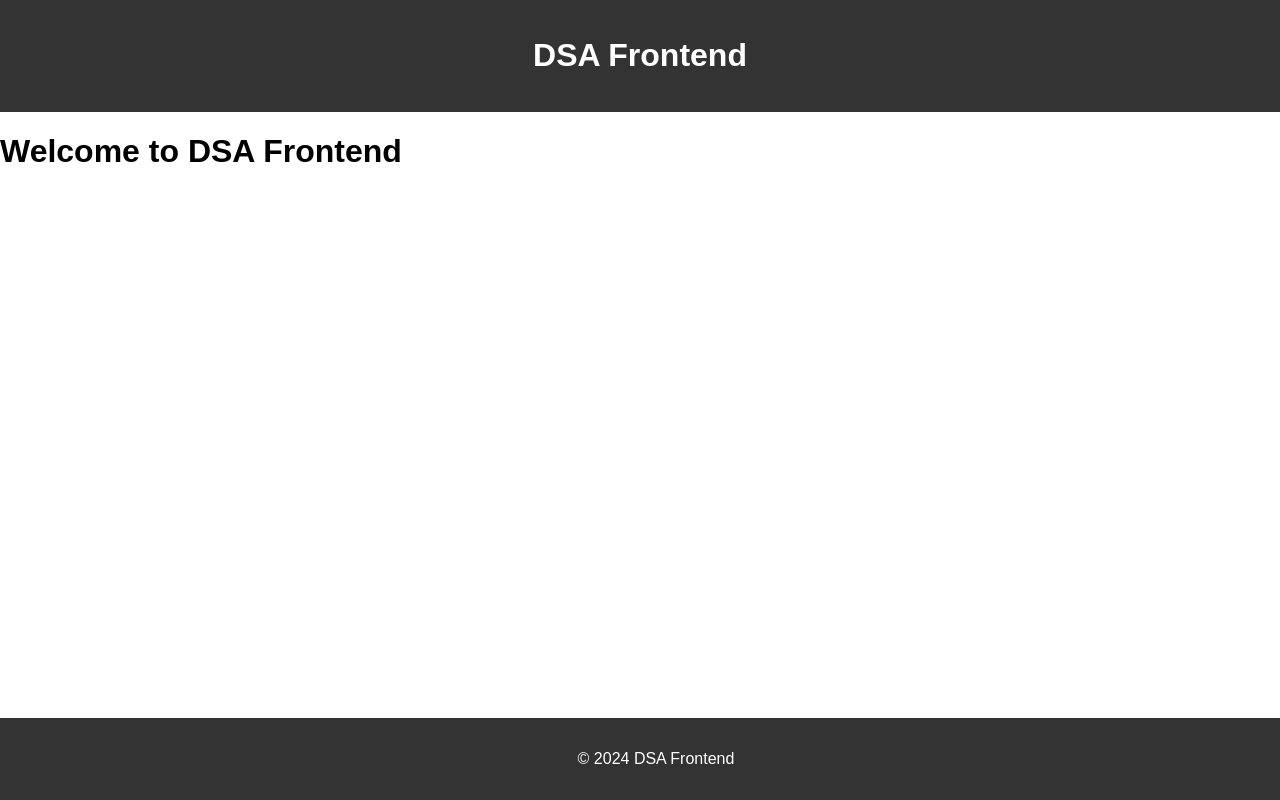
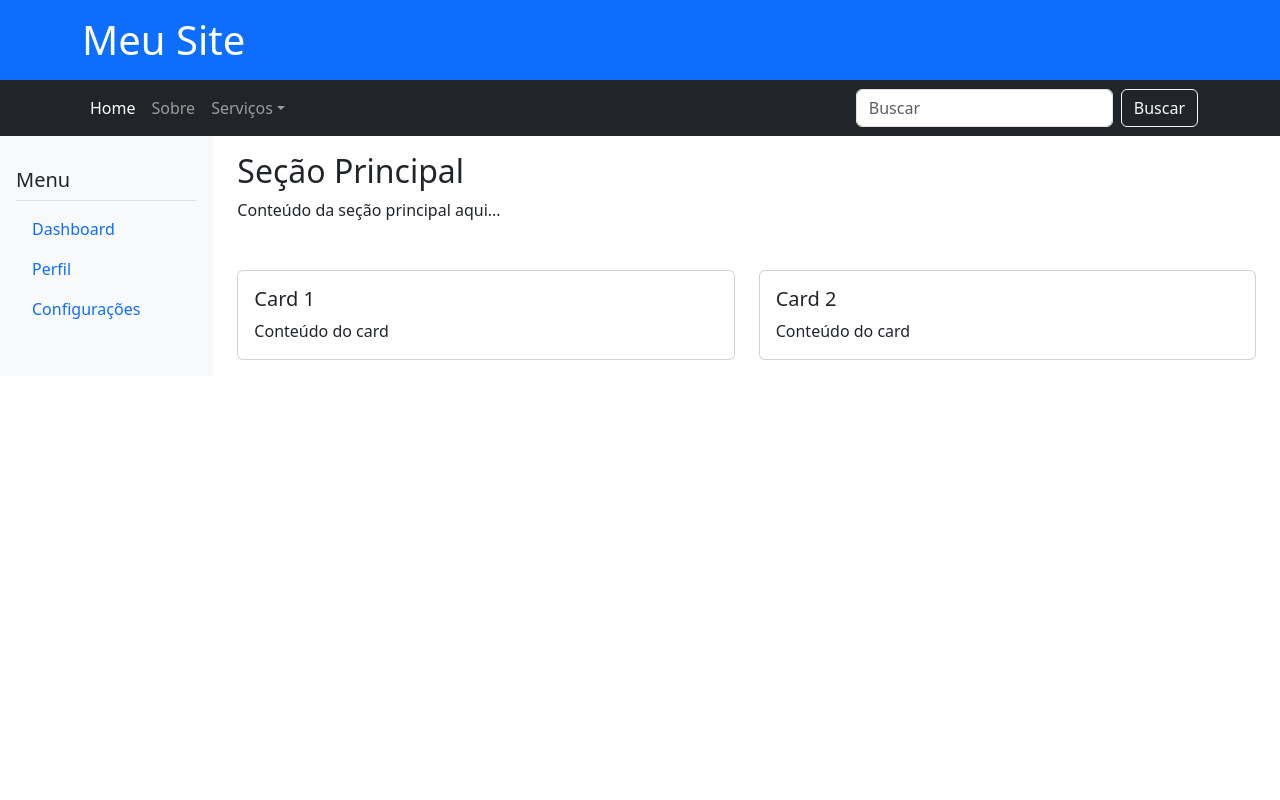
Before and after one commit to miksxramos/dsa-frontend, a React (Vite) app: page / in a window 1280 px wide. Shown: the top 800 px of the page. Built offline with nearby package versions, Linux system fonts and the light colour scheme.

Commit message:
feat: works without images

```diff
--- a/src/App.jsx
+++ b/src/App.jsx
@@ -2,12 +2,14 @@ import { BrowserRouter as Router, Routes, Route } from 'react-router-dom';
 import Home from './pages/Home.jsx';
 import Header from './components/Header.jsx';
 import Footer from './components/Footer.jsx';
+import Navbar from './components/Navbar.jsx';
 import './assets/css/styles.css';
 
 export default function App() {
   return (
     <Router>
       <Header />
+      <Navbar />
       <Routes>
         <Route path="/" element={<Home />} />
       </Routes>
--- /dev/null
+++ b/src/assets/scss/custom.scss
@@ -0,0 +1,15 @@
+// 1. Configurações iniciais
+@use 'bootstrap/scss/bootstrap';
+
+// 2. Suas customizações
+$primary: #2c3e50;
+$enable-rounded: false;
+
+// 3. Importe apenas o necessário
+// @use "bootstrap/scss/root";
+// @use "bootstrap/scss/reboot";
+// @use "bootstrap/scss/type";
+// @use "bootstrap/scss/containers";
+// @use "bootstrap/scss/grid";
+// @use "bootstrap/scss/utilities";
+// @use "bootstrap/scss/utilities/api";
--- a/src/components/Footer.jsx
+++ b/src/components/Footer.jsx
@@ -1,9 +1,19 @@
-import styles from './Footer.module.css';
+import React from 'react';
 
-export default function Footer() {
-  return (
-    <footer className={styles.footer}>
-      <p>© 2024 DSA Frontend</p>
-    </footer>
-  );
-}
+const Footer = () => (
+  <footer className="bg-dark text-white py-4 mt-auto">
+    <div className="container">
+      <div className="row">
+        <div className="col-md-6">
+          <h5>Contato</h5>
+          <p>email@exemplo.com</p>
+        </div>
+        <div className="col-md-6 text-md-end">
+          <p className="mb-0">&copy; {new Date().getFullYear()} Meu Site. Todos os direitos reservados.</p>
+        </div>
+      </div>
+    </div>
+  </footer>
+);
+
+export default Footer;
--- a/src/components/Header.jsx
+++ b/src/components/Header.jsx
@@ -1,9 +1,11 @@
-import styles from './Header.module.css';
+import React from 'react';
 
-export default function Header() {
-  return (
-    <header className={styles.header}>
-      <h1>DSA Frontend</h1>
-    </header>
-  );
-}
+const Header = () => (
+  <header className="bg-primary text-white p-3">
+    <div className="container">
+      <h1 className="mb-0">Meu Site</h1>
+    </div>
+  </header>
+);
+
+export default Header;
--- /dev/null
+++ b/src/components/Navbar.jsx
@@ -0,0 +1,36 @@
+import React from 'react';
+
+const Navbar = () => (
+  <nav className="navbar navbar-expand-lg navbar-dark bg-dark">
+    <div className="container">
+      <button className="navbar-toggler" type="button" data-bs-toggle="collapse" data-bs-target="#mainNav">
+        <span className="navbar-toggler-icon"></span>
+      </button>
+      <div className="collapse navbar-collapse" id="mainNav">
+        <ul className="navbar-nav me-auto">
+          <li className="nav-item">
+            <a className="nav-link active" href="#">Home</a>
+          </li>
+          <li className="nav-item">
+            <a className="nav-link" href="#">Sobre</a>
+          </li>
+          <li className="nav-item dropdown">
+            <a className="nav-link dropdown-toggle" href="#" id="navbarDropdown" role="button" data-bs-toggle="dropdown">
+              Serviços
+            </a>
+            <ul className="dropdown-menu">
+              <li><a className="dropdown-item" href="#">Web Design</a></li>
+              <li><a className="dropdown-item" href="#">Desenvolvimento</a></li>
+            </ul>
+          </li>
+        </ul>
+        <form className="d-flex">
+          <input className="form-control me-2" type="search" placeholder="Buscar" />
+          <button className="btn btn-outline-light" type="submit">Buscar</button>
+        </form>
+      </div>
+    </div>
+  </nav>
+);
+
+export default Navbar;
--- /dev/null
+++ b/src/components/Sidebar.jsx
@@ -0,0 +1,22 @@
+import React from 'react';
+
+const Sidebar = () => (
+  <aside className="col-md-3 col-lg-2 bg-light p-3">
+    <div className="sticky-top pt-3">
+      <h5 className="border-bottom pb-2">Menu</h5>
+      <ul className="nav flex-column">
+        <li className="nav-item">
+          <a className="nav-link active" href="#">Dashboard</a>
+        </li>
+        <li className="nav-item">
+          <a className="nav-link" href="#">Perfil</a>
+        </li>
+        <li className="nav-item">
+          <a className="nav-link" href="#">Configurações</a>
+        </li>
+      </ul>
+    </div>
+  </aside>
+);
+
+export default Sidebar;
--- a/src/pages/Home.jsx
+++ b/src/pages/Home.jsx
@@ -1,7 +1,48 @@
-export default function Home() {
-  return (
-    <main>
-      <h1>Welcome to DSA Frontend</h1>
-    </main>
-  );
-}
+import React from 'react';
+import Header from '../components/Header';
+import Navbar from '../components/Navbar';
+import Sidebar from '../components/Sidebar';
+import Footer from '../components/Footer';
+
+const Home = () => (
+  <div className="d-flex flex-column min-vh-100">
+    {/* <Header /> */}
+    {/* <Navbar /> */}
+
+    <div className="container-fluid flex-grow-1">
+      <div className="row">
+        <Sidebar />
+
+        <main className="col-md-9 ms-sm-auto col-lg-10 px-md-4 py-3">
+          <section className="mb-5">
+            <h2>Seção Principal</h2>
+            <p>Conteúdo da seção principal aqui...</p>
+          </section>
+
+          <section className="row g-4">
+            <div className="col-md-6">
+              <div className="card h-100">
+                <div className="card-body">
+                  <h5 className="card-title">Card 1</h5>
+                  <p className="card-text">Conteúdo do card</p>
+                </div>
+              </div>
+            </div>
+            <div className="col-md-6">
+              <div className="card h-100">
+                <div className="card-body">
+                  <h5 className="card-title">Card 2</h5>
+                  <p className="card-text">Conteúdo do card</p>
+                </div>
+              </div>
+            </div>
+          </section>
+        </main>
+      </div>
+    </div>
+
+    {/* <Footer /> */}
+  </div>
+);
+
+export default Home;
--- a/vite.config.js
+++ b/vite.config.js
@@ -5,13 +5,16 @@ import path from 'path'
 export default defineConfig({
   plugins: [react()],
   root: path.resolve(__dirname, 'src'),
-  publicDir: path.resolve(__dirname, 'src/assets'),
   build: {
     outDir: '../dist',
-    emptyOutDir: true,
-    rollupOptions: {
-      input: path.resolve(__dirname, 'src/index.html'),
-      external: ['/src/main.jsx'] // Remove esta linha se causar problemas
+    emptyOutDir: true
+  },
+  css: {
+    preprocessorOptions: {
+      scss: {
+        quietDeps: true,
+        includePaths: ['node_modules']
+      }
     }
   },
   resolve: {
```
Also changed, not shown: package.json (+11 -3 lines), src/main.jsx (+4 -3 lines), 1 other file (tests, documents, lock files or other folders).
